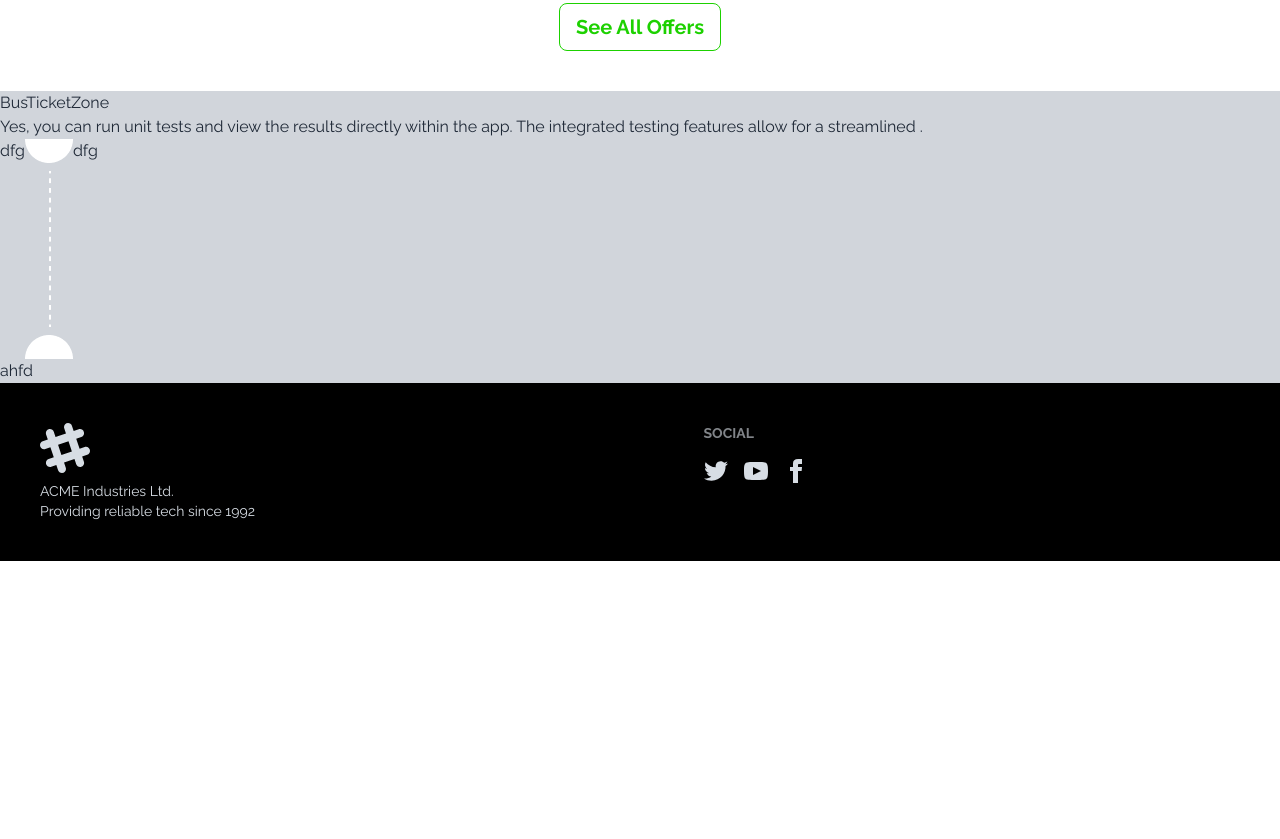
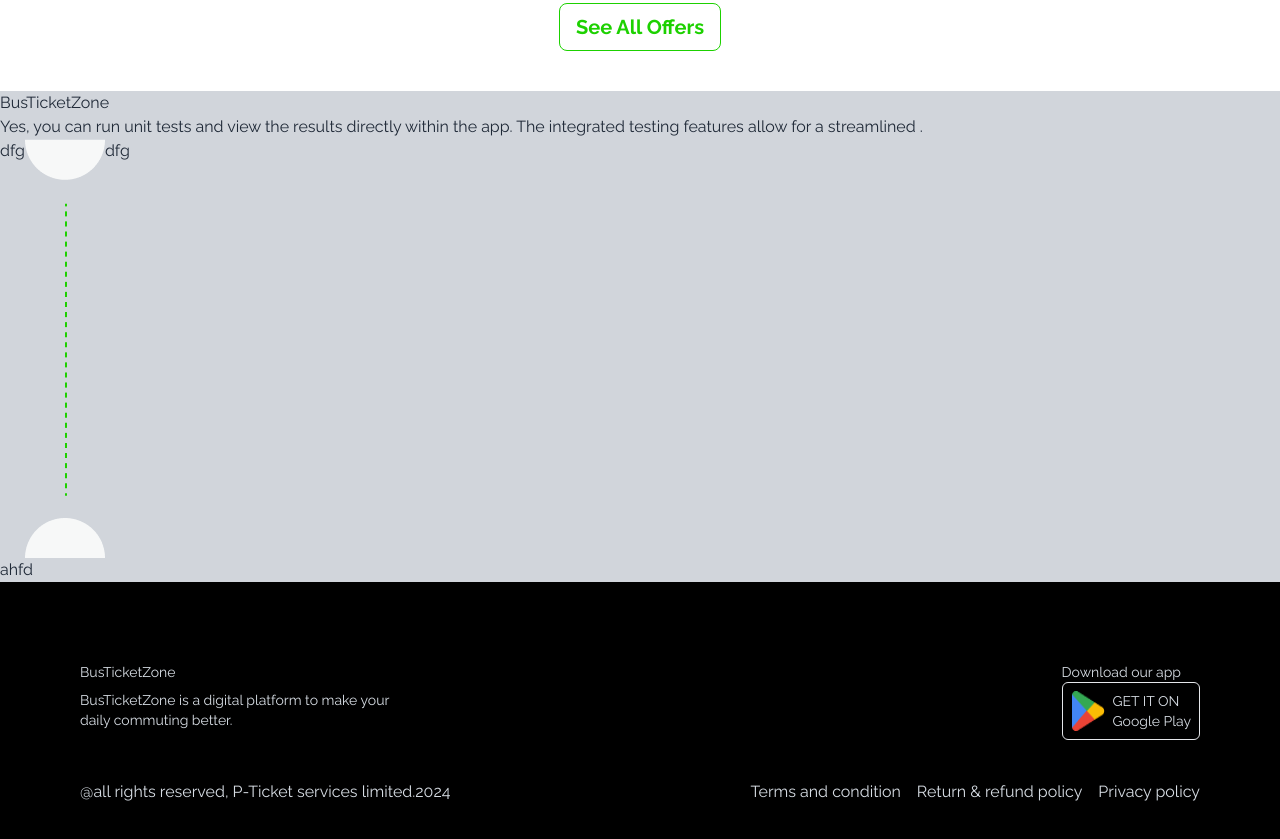
Before and after one commit to rabayasultana/assignment-5-ticketing, a plain HTML site: page index.html in a window 1280 px wide. Shown: the part 1229-2068 px from the top of the page. Before the commit the page ends 1790 px from the top, so only its background shows below. Drawn offline with nearby package versions, Linux system fonts and the light colour scheme.

Commit message:
footer section done

```diff
--- a/index.html
+++ b/index.html
@@ -161,7 +161,7 @@
 <p>dfg</p>
 </div>
 <div>
-  <img src="./images/cupon-devider.png" alt="">
+  <img src="./images/info-devider.png" alt="">
 </div>
 <div>
 <p>dfg</p>
@@ -174,63 +174,43 @@
  </section>
    </main>
    <!-- footer -->
-    <footer class="footer bg-black text-neutral-content p-10">
-      <aside>
-        <svg
-          width="50"
-          height="50"
-          viewBox="0 0 24 24"
-          xmlns="http://www.w3.org/2000/svg"
-          fill-rule="evenodd"
-          clip-rule="evenodd"
-          class="fill-current">
-          <path
-            d="M22.672 15.226l-2.432.811.841 2.515c.33 1.019-.209 2.127-1.23 2.456-1.15.325-2.148-.321-2.463-1.226l-.84-2.518-5.013 1.677.84 2.517c.391 1.203-.434 2.542-1.831 2.542-.88 0-1.601-.564-1.86-1.314l-.842-2.516-2.431.809c-1.135.328-2.145-.317-2.463-1.229-.329-1.018.211-2.127 1.231-2.456l2.432-.809-1.621-4.823-2.432.808c-1.355.384-2.558-.59-2.558-1.839 0-.817.509-1.582 1.327-1.846l2.433-.809-.842-2.515c-.33-1.02.211-2.129 1.232-2.458 1.02-.329 2.13.209 2.461 1.229l.842 2.515 5.011-1.677-.839-2.517c-.403-1.238.484-2.553 1.843-2.553.819 0 1.585.509 1.85 1.326l.841 2.517 2.431-.81c1.02-.33 2.131.211 2.461 1.229.332 1.018-.21 2.126-1.23 2.456l-2.433.809 1.622 4.823 2.433-.809c1.242-.401 2.557.484 2.557 1.838 0 .819-.51 1.583-1.328 1.847m-8.992-6.428l-5.01 1.675 1.619 4.828 5.011-1.674-1.62-4.829z"></path>
-        </svg>
-        <p>
-          ACME Industries Ltd.
-          <br />
-          Providing reliable tech since 1992
-        </p>
-      </aside>
-      <nav>
-        <h6 class="footer-title">Social</h6>
-        <div class="grid grid-flow-col gap-4">
-          <a>
-            <svg
-              xmlns="http://www.w3.org/2000/svg"
-              width="24"
-              height="24"
-              viewBox="0 0 24 24"
-              class="fill-current">
-              <path
-                d="M24 4.557c-.883.392-1.832.656-2.828.775 1.017-.609 1.798-1.574 2.165-2.724-.951.564-2.005.974-3.127 1.195-.897-.957-2.178-1.555-3.594-1.555-3.179 0-5.515 2.966-4.797 6.045-4.091-.205-7.719-2.165-10.148-5.144-1.29 2.213-.669 5.108 1.523 6.574-.806-.026-1.566-.247-2.229-.616-.054 2.281 1.581 4.415 3.949 4.89-.693.188-1.452.232-2.224.084.626 1.956 2.444 3.379 4.6 3.419-2.07 1.623-4.678 2.348-7.29 2.04 2.179 1.397 4.768 2.212 7.548 2.212 9.142 0 14.307-7.721 13.995-14.646.962-.695 1.797-1.562 2.457-2.549z"></path>
-            </svg>
-          </a>
-          <a>
-            <svg
-              xmlns="http://www.w3.org/2000/svg"
-              width="24"
-              height="24"
-              viewBox="0 0 24 24"
-              class="fill-current">
-              <path
-                d="M19.615 3.184c-3.604-.246-11.631-.245-15.23 0-3.897.266-4.356 2.62-4.385 8.816.029 6.185.484 8.549 4.385 8.816 3.6.245 11.626.246 15.23 0 3.897-.266 4.356-2.62 4.385-8.816-.029-6.185-.484-8.549-4.385-8.816zm-10.615 12.816v-8l8 3.993-8 4.007z"></path>
-            </svg>
-          </a>
-          <a>
-            <svg
-              xmlns="http://www.w3.org/2000/svg"
-              width="24"
-              height="24"
-              viewBox="0 0 24 24"
-              class="fill-current">
-              <path
-                d="M9 8h-3v4h3v12h5v-12h3.642l.358-4h-4v-1.667c0-.955.192-1.333 1.115-1.333h2.885v-5h-3.808c-3.596 0-5.192 1.583-5.192 4.615v3.385z"></path>
-            </svg>
-          </a>
-        </div>
-      </nav>
+    <footer class=" bg-black text-neutral-content  p-10">
+<div class="max-w-[1200px] mx-auto">
+  <div class="footer">
+    <div class="p-10">
+      <h3>BusTicketZone</h3>
+      <p>
+        BusTicketZone is a digital platform to make your
+        <br />
+        daily commuting better.
+      </p>
+
+    </div>
+    <div class="p-10 w-full navbar-end">
+      <div class="">
+        <p>Download our app</p>
+     <div class="flex gap-2 border p-2 rounded-md">
+      <img src="./images/playstore.png" alt="">
+      <div>
+        <p>GET IT ON</p>
+        <h3>Google Play</h3>
+      </div>
+     </div>
+      </div>
+
+    </div>
+
+  </div>
+
+ <div class="md:flex justify-between px-10">
+  <p>@all rights reserved, P-Ticket services limited.2024</p>
+  <div class="flex gap-4">
+    <p>Terms and condition</p>
+    <p>Return & refund policy</p>
+    <p>Privacy policy</p>
+   </div>
+ </div>
+</div>
    </footer>
    <script src="js/ticketing.js"></script>
 </body>
```
